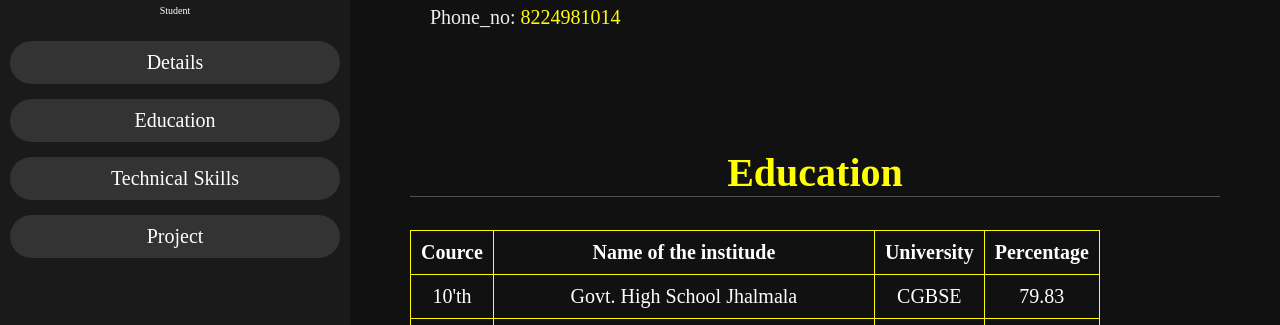
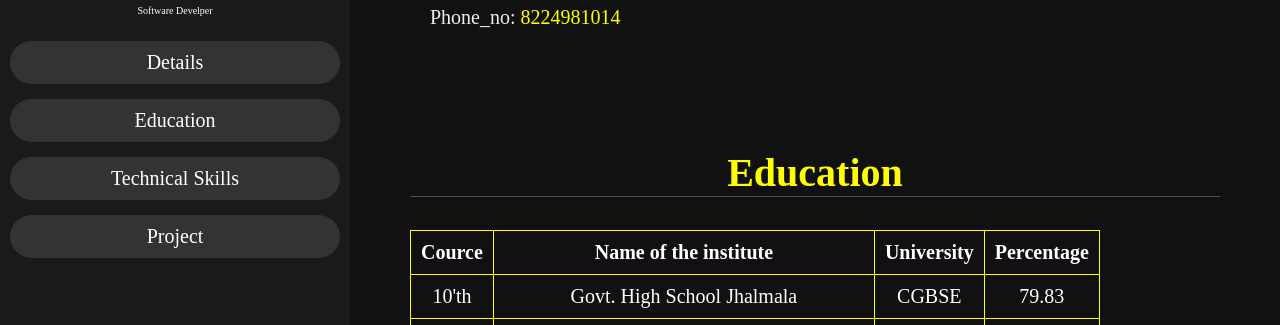
Before and after one commit to iamskv/Portfolio, a plain HTML site: page index.html in a window 1280 px wide. Shown: the part 334-659 px from the top of the page. Drawn offline with Linux system fonts and the light colour scheme.

Commit message:
Update index.html

```diff
--- a/index.html
+++ b/index.html
@@ -12,7 +12,7 @@
        <div class="user">
        <img src="photo.jpg.jpg">
        <h5 class="nm">Shubham</h5>
-       <p class="jb">Student</p>
+       <p class="jb">Software Develper</p>
        </div>
        <nav class="nv">
           <ul>
@@ -40,7 +40,7 @@
     <table>
         <tr>
             <th>Cource</th>
-            <th>Name of the institude</th>
+            <th>Name of the institute</th>
             <th>University</th>
             <th>Percentage</th>
         </tr>
```
